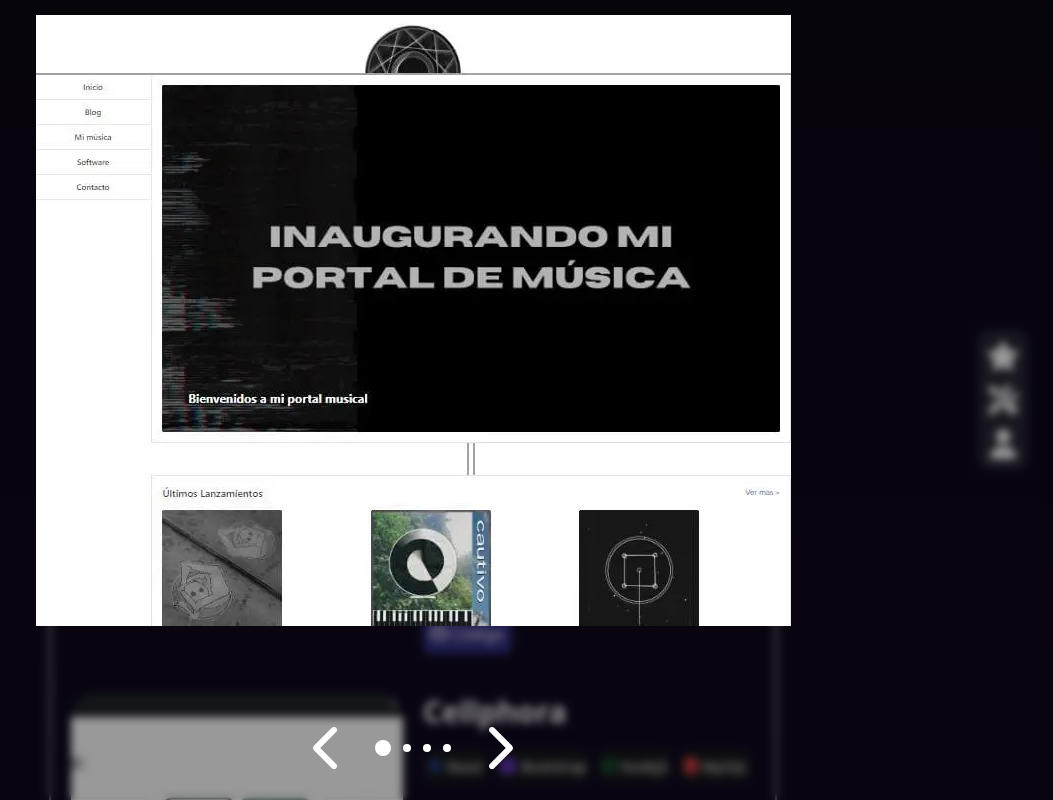
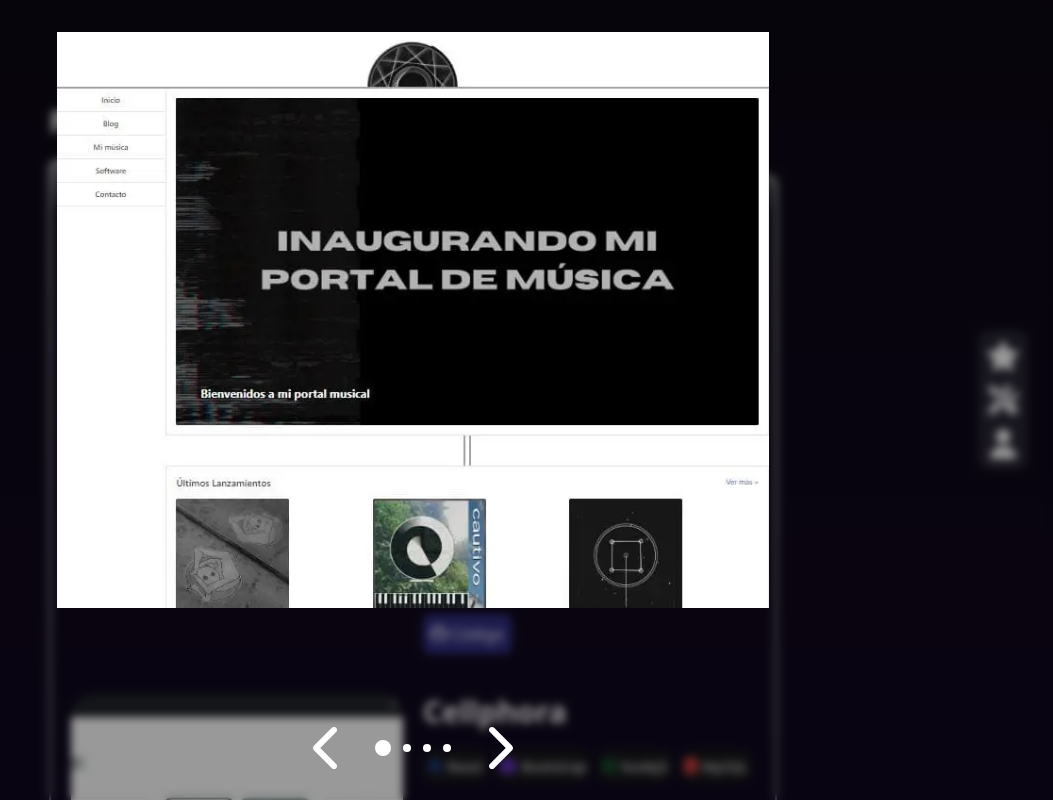
Before and after one commit to hugh140/portfolio, a React (Vite) app: page / in a window 1280 px wide. Both pictures are taken after a click on the picture 464 px from the left and 1876 px from the top of the page. Shown: the part 1476-2276 px from the top of the page, without its empty margins (227-1280 px from the left). Built offline with nearby package versions, Linux system fonts and the light colour scheme; what @midudev/tailwind-animations would draw is missing.

Commit message:
Fix gallery images size

```diff
--- a/src/components/Gallery.jsx
+++ b/src/components/Gallery.jsx
@@ -55,16 +55,16 @@ function Gallery({ images = [], setOpen, onClose }) {
         className="flex flex-col justify-evenly pb-40 items-center gap-5 h-full"
         id="closeModal"
       >
-        <div className="relative">
+        <div className="relative md:max-h-[90%]">
           <img
             src={images[selected]}
-            className={`object-cover mx-auto max-h-[100%] ${loading && "brightness-50"}`}
+            className={`object-cover mx-auto h-full ${loading && "brightness-50"}`}
             alt=""
             onLoad={handleImageLoad}
           />
           {loading && (
             <FontAwesomeIcon
-              className="absolute top-1/2 left-1/2 -translate-y-1/2 -translate-x-1/2 text-4xl text-white"
+              className="absolute top-1/2 left-1/2 -translate-x-1/2 -translate-y-1/2 text-4xl text-white"
               icon={faSpinner}
               spin
             />
```
